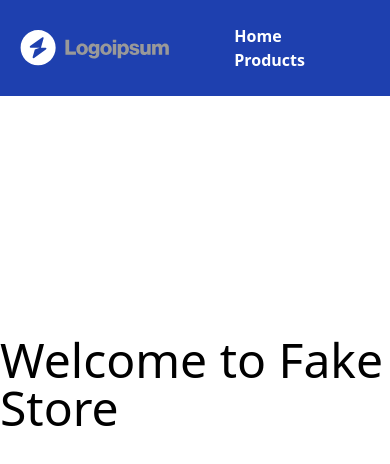
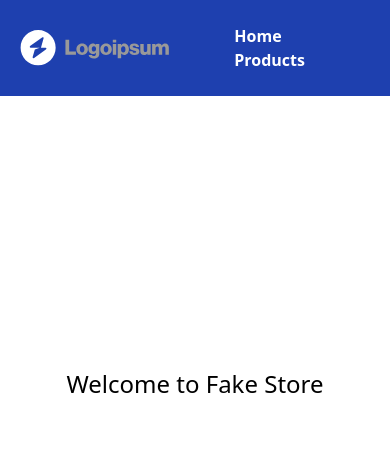
Before and after one commit to FcoJavierLpz/app-store, a React (Create React App) app: page / in a window 390 px wide. Shown: the top 464 px of the page. Built offline with nearby package versions, Linux system fonts and the light colour scheme.

Commit message:
refactor(home): add min text-size

```diff
--- a/src/pages/Home.jsx
+++ b/src/pages/Home.jsx
@@ -1,7 +1,7 @@
 function Home() {
   return (
     <div className="grid place-items-center h-96 mt-24">
-      <h1 className="text-5xl">Welcome to Fake Store</h1>
+      <h1 className="text-2xl md:text-5xl">Welcome to Fake Store</h1>
     </div>
   );
 }
```
